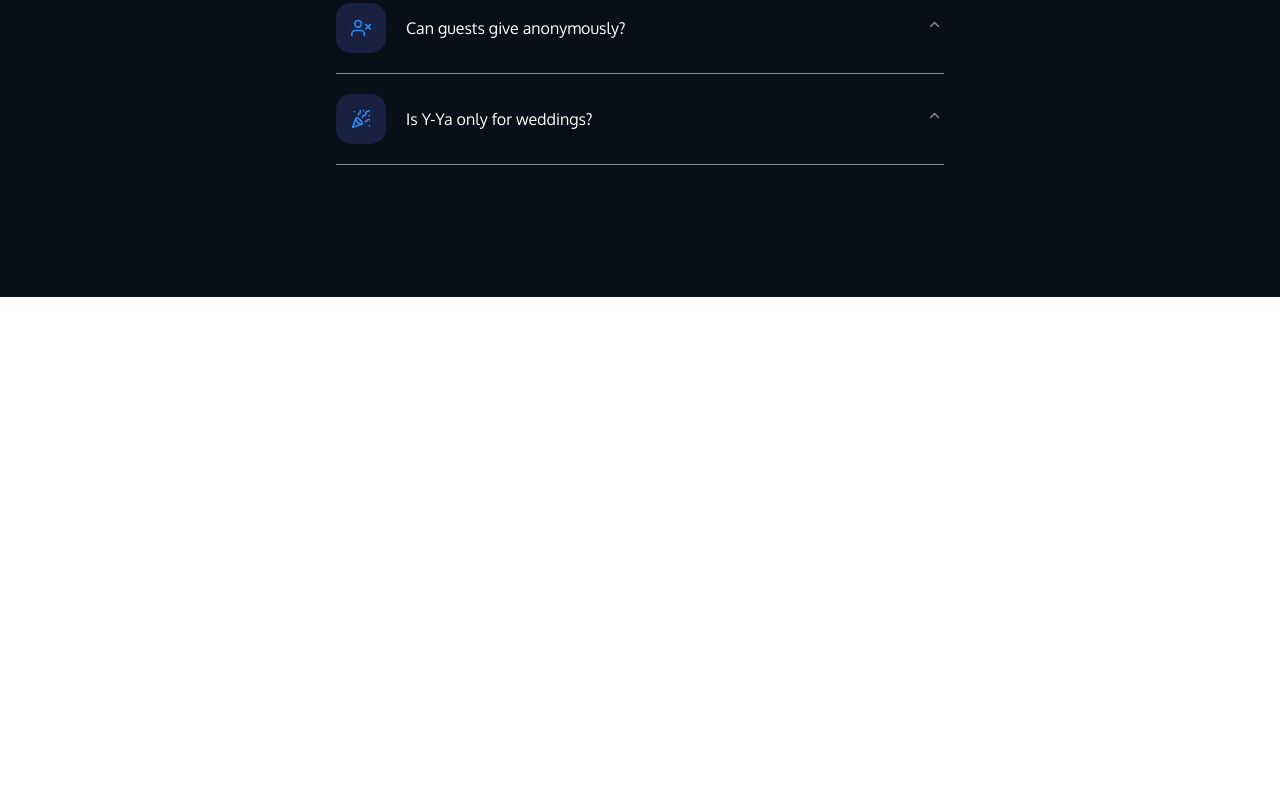
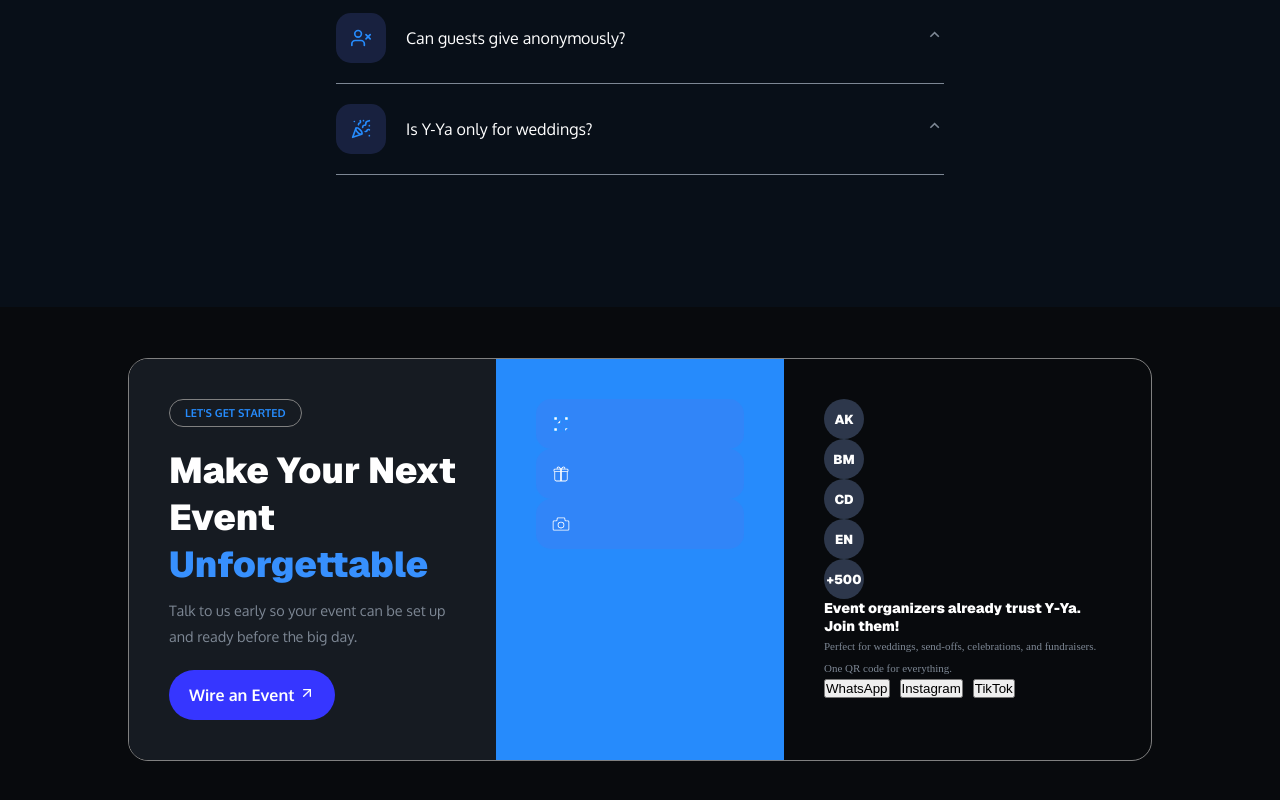
Before and after one commit to Sumally007/wedding-app, a React (Vite) app: page / in a window 1280 px wide. Shown: the part 3462-4262 px from the top of the page. Before the commit the page ends 3759 px from the top, so only its background shows below. Built offline with nearby package versions, Linux system fonts and the light colour scheme.

Commit message:
building left started content

```diff
--- a/src/Started/Started.css
+++ b/src/Started/Started.css
@@ -0,0 +1,60 @@
+.started-section {
+    padding: 4% 10% 5% 10%;
+    background-color: #080a0d;
+}
+
+.started-container {
+    display: flex;
+    justify-content: space-between;
+    border: 1px solid grey;
+    border-radius: 20px;
+    overflow: hidden;
+}
+
+.left-started-content {
+    padding: 40px;
+    flex: 1;
+    display: flex;
+    flex-direction: column;
+    align-items: start;
+    font-family: "Oxygen", sans-serif;
+    background-color: #161b22;
+}
+
+.top-header {
+    text-transform: uppercase;
+    font-size: 11px;
+    margin-bottom: 20px;
+}
+
+.left-started-content h1 {
+    font-family: "Geist", sans-serif;
+    font-size: 36px;
+    margin-bottom: 10px;
+    color: #fff;
+}
+
+.left-started-content h1 span {
+    color: #3790fe;
+}
+
+.sub-intro {
+    font-size: .9rem;
+    line-height: 1.8;
+    margin-bottom: 20px;
+}
+
+.middile-started-content {
+    padding: 40px;
+    width: 288px;
+    background-color: lab(56.8475% 3.2759 -65.2818);
+}
+
+.middile-started-content .icon-box .icon {
+    fill: #fff;
+}
+
+.right-started-content {
+    flex: 1;
+    padding: 40px;
+}
--- a/src/Started/Started.jsx
+++ b/src/Started/Started.jsx
@@ -1,14 +1,54 @@
 import React from 'react'
+import { LuArrowUpRight, LuQrCode } from "react-icons/lu";
+import { CiGift, CiCamera } from "react-icons/ci";
+import "../../src/Started/Started.css";
+
+
 
 const Started = () => {
     return (
         <section className='started-section'>
             <div className="started-container">
-                <div></div>
-                <div></div>
-                <div></div>
+                <div className='left-started-content'>
+                    <p className='top-header'>Let's get started</p>
+                    <h1>Make Your Next Event <span>Unforgettable</span></h1>
+                    <p className='sub-intro'>Talk to us early so your event can be set up and ready before the big day.</p>
+                    <button className='btn'>Wire an Event <LuArrowUpRight /></button>
+                </div>
+                <div className='middile-started-content'>
+                    <div className="icon-box">
+                        <LuQrCode className='icon' />
+                    </div>
+                    <div>
+                        <span></span>
+                        <span></span>
+                        <span></span>
+                    </div>
+                    <div className="icon-box">
+                        <CiGift className='icon' />
+                    </div>
+                    <div className="icon-box">
+                        <CiCamera className='icon' />
+                    </div>
+                </div>
+                <div className='right-started-content'>
+                    <div className="circle-container">
+                        <div className='profile-picture'>AK</div>
+                        <div className='profile-picture'>BM</div>
+                        <div className='profile-picture'>CD</div>
+                        <div className='profile-picture'>EN</div>
+                        <div className='profile-picture'>+500</div>
+                    </div>
+                    <h3>Event organizers already trust Y-Ya. Join them!</h3>
+                    <p>Perfect for weddings, send-offs, celebrations, and fundraisers. One QR code for everything.</p>
+                    <div className="buttons-container">
+                        <button>WhatsApp</button>
+                        <button>Instagram</button>
+                        <button>TikTok</button>
+                    </div>
+                </div>
             </div>
-        </section>
+        </section >
     )
 }
 
```
